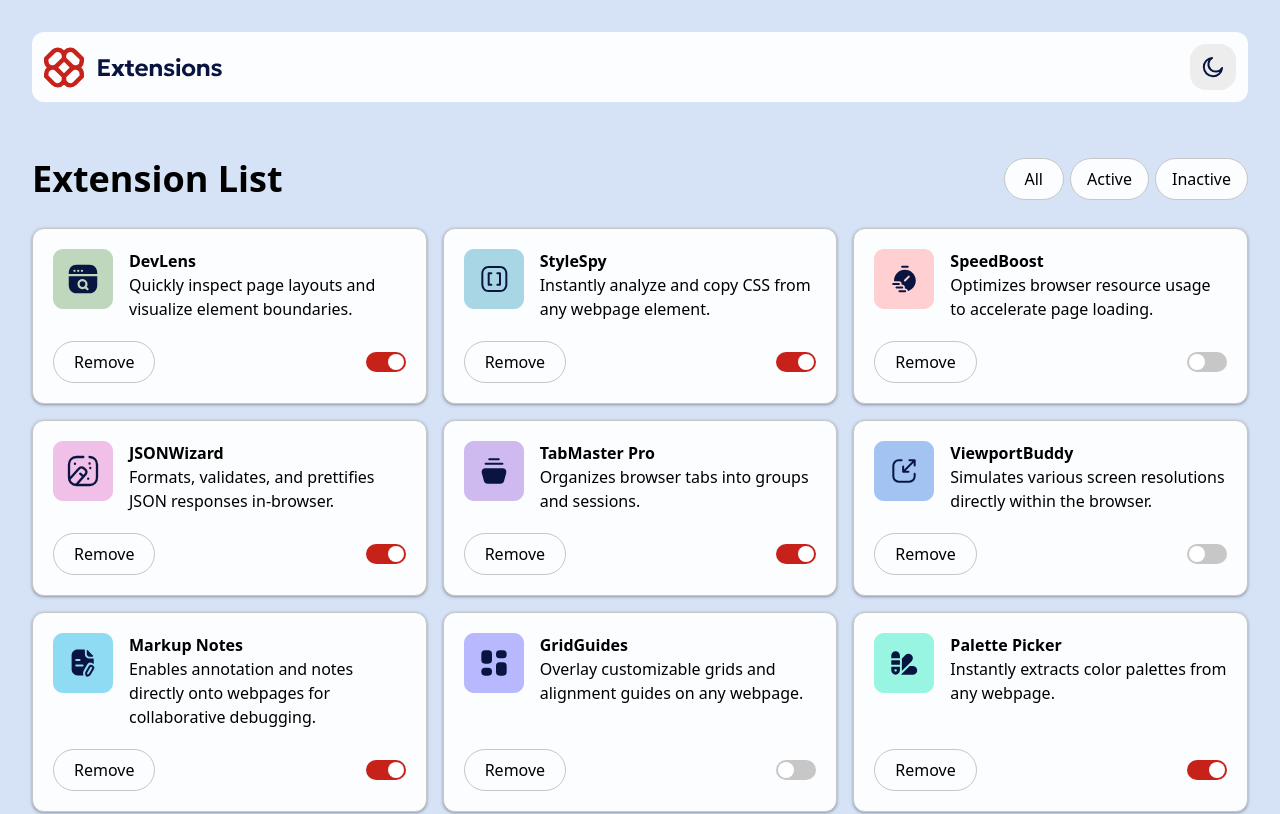
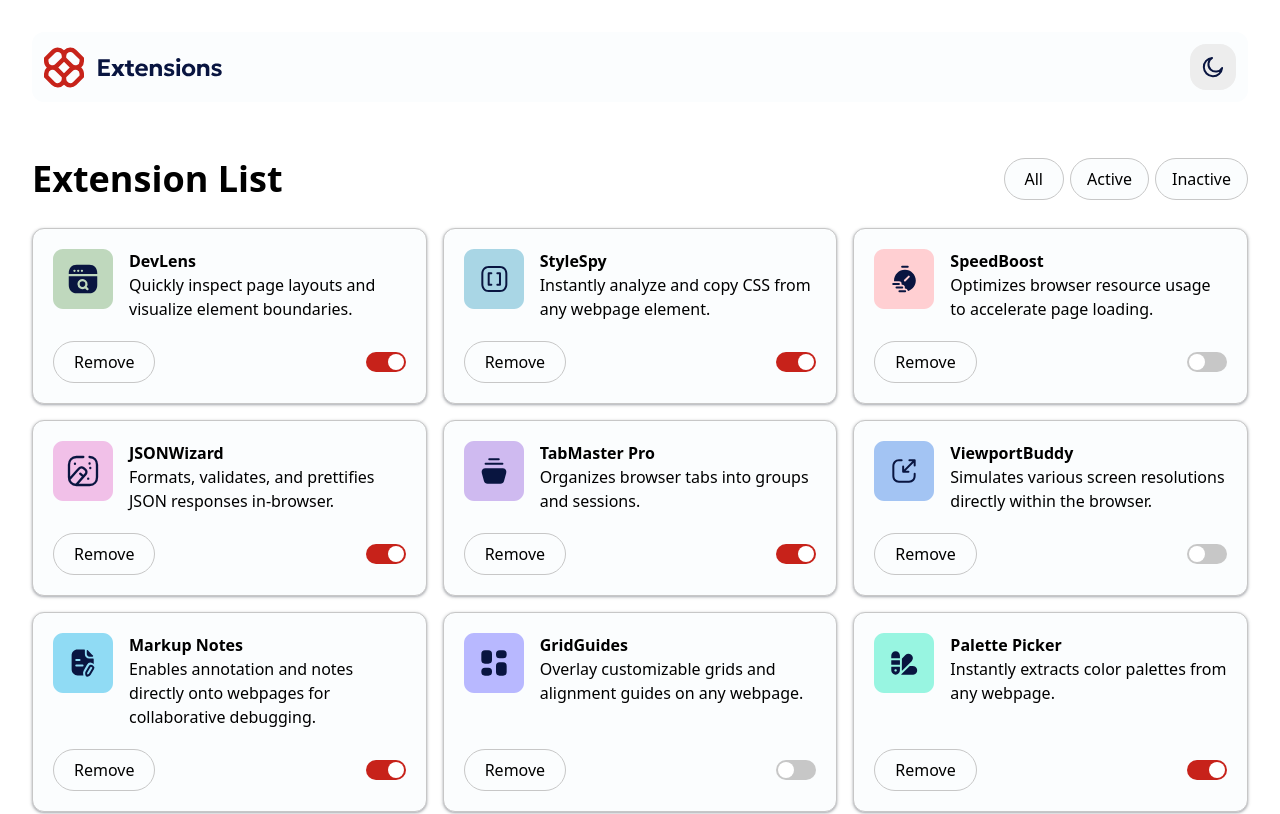
Before and after one commit to itksweb/browser-extension-manager, a React (Vite) app: page / in a window 1280 px wide. Shown: the top 814 px of the page. Built offline with nearby package versions, Linux system fonts and the light colour scheme.

Commit message:
Update App text color

```diff
--- a/src/App.jsx
+++ b/src/App.jsx
@@ -84,7 +84,7 @@ function App() {
   useEffect(()=> setTheme(isDark ? "dark":"light"),[isDark])
 
   return (
-    <div className={`p-[2rem] w-[1440px] flex flex-col items-center bg-color`} data-theme = {theme} >
+    <div className={`p-[2rem] w-[1440px] flex flex-col items-center big-color text-color `} data-theme = {theme} >
       <header className={`flex justify-between items-center w-full p-3 header-bg rounded-xl mb-7`}>
         <img src="./assets/images/logo.svg" alt="logo"  />
         <button onClick={switchTheme}><img src={isDark ? "./assets/images/icon-sun.svg":"./assets/images/icon-moon.svg"} alt="theme-switcher" className="p-3 rounded-2xl theme-switch-bg" /></button>
```
